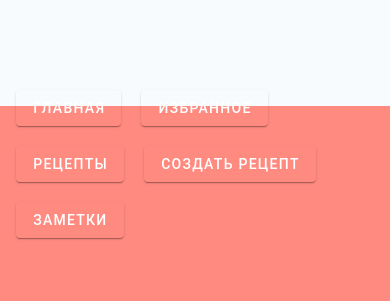
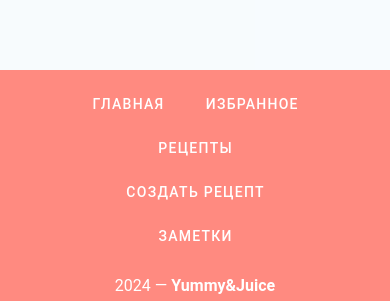
Before and after one commit to FlaxidHair/Yummy-Juicy, a Vue app: page / in a window 390 px wide. Shown: the part 538-839 px from the top of the page. Built offline with nearby package versions, Linux system fonts and the light colour scheme; no server answers.

Commit message:
feat: end responsive marks of footer

```diff
--- a/src/components/Footer.vue
+++ b/src/components/Footer.vue
@@ -1,28 +1,26 @@
 <template>
   <div class="mt-10 d-flex">
-    <v-footer class="bg-red-accent-1" height="200px">
-      <v-row justify="center" no-gutters>
-        <ul class="d-flex ga-5 flex-wrap">
+    <v-footer class="bg-red-accent-1 d-flex flex-column justify-center w-100">
+        <ul class="d-flex justify-center ga-xl-5 ga-lg-5 ga-md-5 ga-sm-2 ga-2 mt-xl-16 mt-lg-16 mt-md-16 mt-sm- mt-2 mb-xl-16 mb-lg-16 mb-md-16 mb-sm-10 mb-5 flex-wrap w-75">
           <RouterLink to="/">
-            <li><v-btn class="bg-transparent elevation-1 text-white">Главная</v-btn></li>
+            <li><v-btn class="bg-transparent elevation-0 text-white">Главная</v-btn></li>
           </RouterLink>
           <RouterLink to="/favorite">
-            <li><v-btn class="bg-transparent elevation-1 text-white">Избранное</v-btn></li>
+            <li><v-btn class="bg-transparent elevation-0 text-white">Избранное</v-btn></li>
           </RouterLink>
           <RouterLink to="/recipies">
-            <li><v-btn class="bg-transparent elevation-1 text-white">Рецепты</v-btn></li>
+            <li><v-btn class="bg-transparent elevation-0 text-white">Рецепты</v-btn></li>
           </RouterLink>
           <RouterLink to="/template-recipe">
-            <li><v-btn class="bg-transparent elevation-1 text-white">Создать рецепт</v-btn></li>
+            <li><v-btn class="bg-transparent elevation-0 text-white">Создать рецепт</v-btn></li>
           </RouterLink>
           <RouterLink to="notes">
-            <li><v-btn class="bg-transparent elevation-1 text-white">Заметки</v-btn></li>
+            <li><v-btn class="bg-transparent elevation-0 text-white">Заметки</v-btn></li>
           </RouterLink>
         </ul>
-        <v-col class="text-center mt-15" cols="12">
-          {{ new Date().getFullYear() }} — <strong>Yummy&Juice</strong>
-        </v-col>
-      </v-row>
+        <div>
+          <span class="text-white">{{ new Date().getFullYear() }} —</span>  <strong class="text-white">Yummy&Juice</strong>
+        </div>
     </v-footer>
   </div>
 </template>
```
